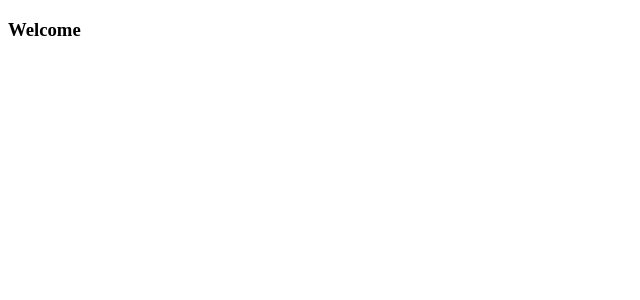
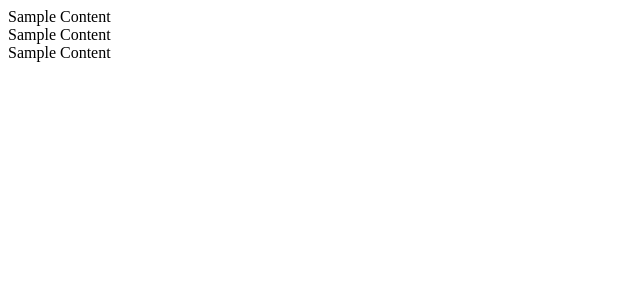
Before and after one commit to HaripriyaJ/React-Carousel, a React (Create React App) app: page / in a window 1280 px wide. Shown: the top 300 px of the page, without its empty margins (0-640 px from the left). Built offline with nearby package versions, Linux system fonts and the light colour scheme.

Commit message:
Carousel boilerplate

```diff
--- a/src/App.tsx
+++ b/src/App.tsx
@@ -1,9 +1,20 @@
 import React from 'react';
 import './App.scss';
+import Carousel from './Carousel/Carousel';
+import Content from './Carousel/Components/Content/Content';
+import Slide from './Carousel/Components/Slide/Slide';
 
 function App() {
   return (
-    <h3>Welcome</h3>
+    <Carousel>
+      {
+        [1, 2, 3].map(_ =>
+          <Slide>
+            <Content>Sample Content</Content>
+          </Slide>
+        )
+      }
+    </Carousel>
   );
 }
 
--- /dev/null
+++ b/src/Carousel/Carousel.tsx
@@ -0,0 +1,6 @@
+import React from "react";
+
+export default function Carousel(props:any) {
+    const { children } = props;
+    return children;
+}
--- /dev/null
+++ b/src/Carousel/Components/Content/Content.tsx
@@ -0,0 +1,10 @@
+import React from "react";
+
+export default function Content(props:any) {
+    const { children } = props;
+    return (
+        <div className="container">
+            {children}
+        </div>
+    )
+}
--- /dev/null
+++ b/src/Carousel/Components/Slide/Slide.tsx
@@ -0,0 +1,12 @@
+import React from "react";
+
+export default function Slide(props:any) {
+    const { children } = props;
+    return (
+        <div className="content">
+            <div className="background">
+                {children}
+            </div>
+        </div>
+    );
+}
--- /dev/null
+++ b/src/Carousel/Interfaces/Slide.ts
@@ -0,0 +1,3 @@
+export interface ISlide {
+    url: string;
+}
```
Also changed, not shown: src/Carousel/Components/Arrows/LeftArrow.tsx (added, +7 -0 lines), src/Carousel/Components/Arrows/RightArrow.tsx (added, +7 -0 lines), src/Carousel/Components/Slider/Slider.tsx (added, +7 -0 lines), src/Carousel/Animations/Content.scss (added), src/Carousel/Animations/Slider.scss (added), src/Carousel/Animations/Zoom-In.scss (added), src/Carousel/Animations/Zoom-out.scss (added).
